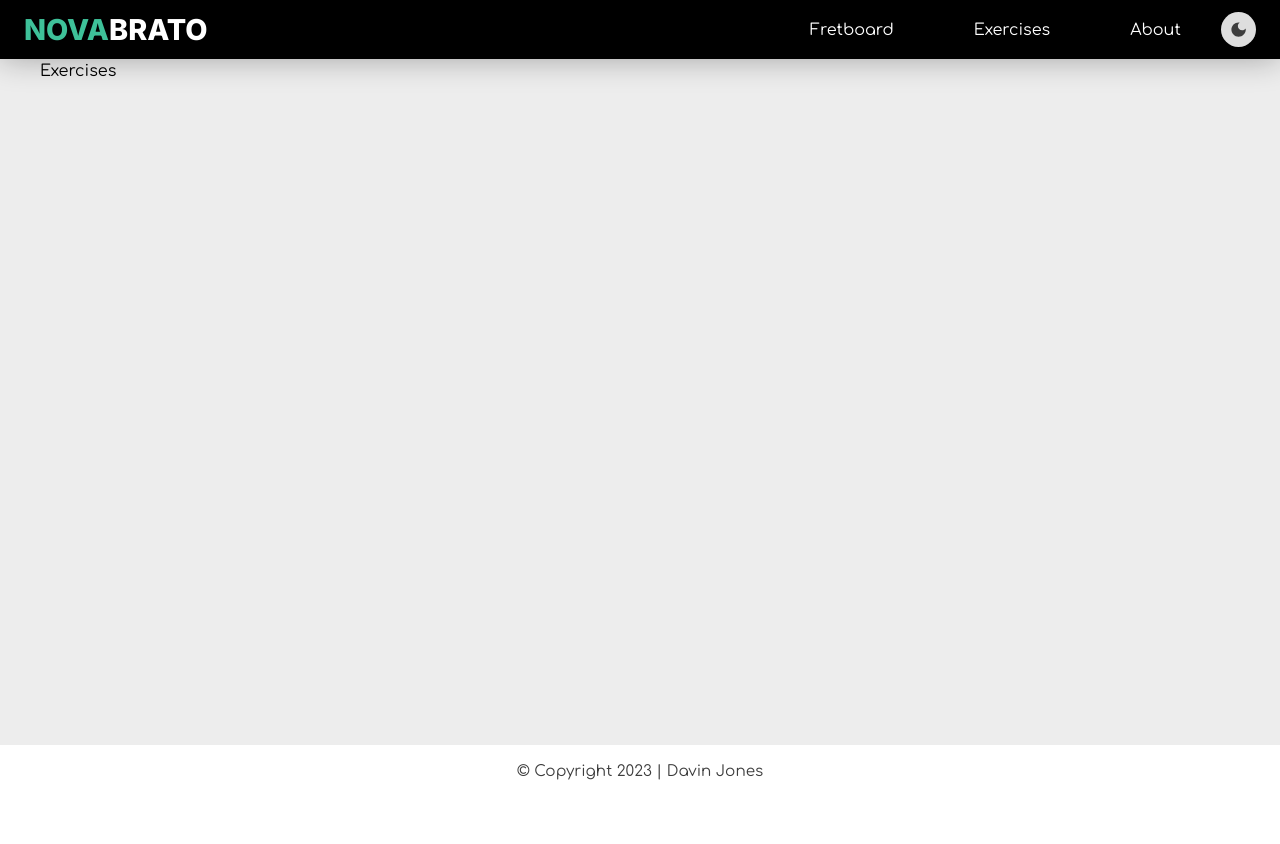
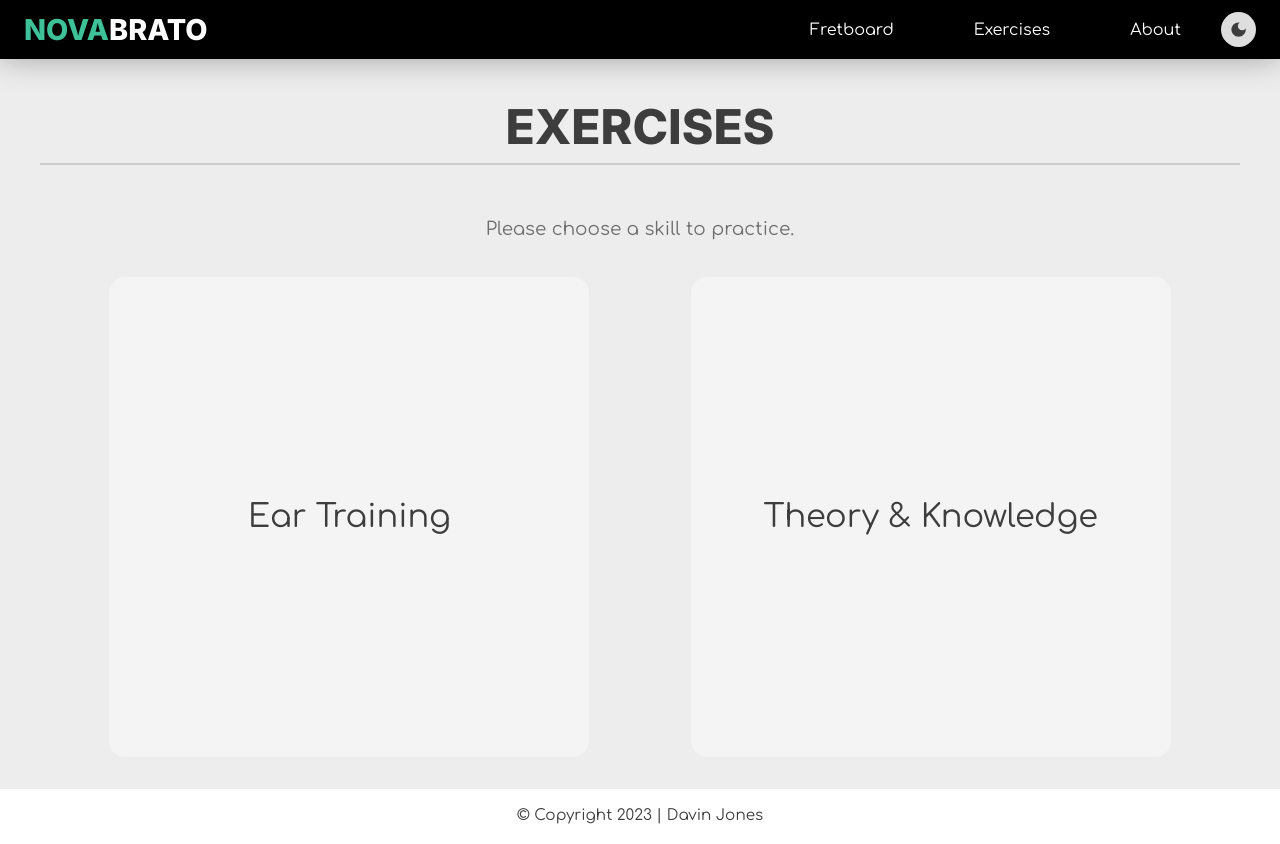
Before and after one commit to NovaSharx/Novabrato, a React (Create React App) app in the folder frontend/: page /exercises in a window 1280 px wide. Before the commit the page ends 800 px from the top, so only its background shows below. Built offline with nearby package versions, Linux system fonts and the light colour scheme.

Commit message:
Added initial layout for exercise category selection.

```diff
--- a/frontend/src/components/Exercises/Exercises.tsx
+++ b/frontend/src/components/Exercises/Exercises.tsx
@@ -1,9 +1,20 @@
 import { FC, ReactElement, useContext } from 'react';
 import { ThemeContext } from '../contexts/ThemeContext';
+import styled from '@emotion/styled';
 
 const Exercises: FC = (): ReactElement => {
 
     const { theme } = useContext(ThemeContext)!
+
+    const CategoryButton = styled.span`
+        background-color: ${theme.palette.background.primary};
+
+        &:hover {
+            color: white;
+            background-color: ${theme.palette.secondary.main};
+            box-shadow: 0rem 0rem 2rem 0rem ${theme.palette.shadow.primary};
+        }
+    `;
 
     return (
         <div id='exercises' style={{
@@ -11,9 +22,29 @@ const Exercises: FC = (): ReactElement => {
         }}>
 
             <div className='main-section-container'>
-                <div className='main-section'>
+                <div className='main-section' style={{ color: theme.palette.text.primary }}>
 
-                    Exercises
+                    <h2 style={{ borderBottom: `2px solid ${theme.palette.divider.tertiary}` }}>
+                        EXERCISES
+                    </h2>
+
+                    <div id='exercise-selection'>
+
+                        <p id='exercise-selection-prompt' style={{ color: theme.palette.text.secondary }}>Please choose a skill to practice.</p>
+
+                        <div id='exercise-categories'>
+
+                            <CategoryButton className='exercise-category'>
+                                <span>Ear Training</span>
+                            </CategoryButton>
+
+                            <CategoryButton className='exercise-category'>
+                                <span>Theory & Knowledge</span>
+                            </CategoryButton>
+
+                        </div>
+
+                    </div>
 
                 </div>
             </div>
--- a/frontend/src/stylesheets/css/main.css
+++ b/frontend/src/stylesheets/css/main.css
@@ -951,6 +951,56 @@ p {
 #exercises {
   flex-grow: 1;
 }
+#exercises h2 {
+  margin-top: 2rem;
+  margin-bottom: 3rem;
+  font-size: 3rem;
+  font-family: "Inter";
+  text-align: center;
+}
+#exercises #exercise-selection {
+  width: 100%;
+  height: 100%;
+  display: flex;
+  flex-direction: column;
+  justify-content: center;
+  align-items: center;
+}
+#exercises #exercise-selection #exercise-selection-prompt {
+  text-align: center;
+}
+#exercises #exercise-selection #exercise-categories {
+  display: flex;
+  justify-content: space-evenly;
+  width: 100%;
+}
+#exercises #exercise-selection #exercise-categories .exercise-category {
+  box-sizing: border-box;
+  margin: 2rem;
+  display: flex;
+  justify-content: center;
+  align-items: center;
+  width: 30rem;
+  height: 30rem;
+  font-size: 2rem;
+  border-radius: 1rem;
+  transition: 0.5s;
+}
+#exercises #exercise-selection #exercise-categories .exercise-category span {
+  display: flex;
+  justify-content: center;
+  align-items: center;
+  width: 100%;
+  height: 100%;
+}
+#exercises #exercise-selection #exercise-categories .exercise-category:hover {
+  cursor: pointer;
+  padding: 1rem;
+  font-size: 2.5rem;
+}
+#exercises #exercise-selection #exercise-categories .exercise-category:hover span {
+  border: 2px solid white;
+}
 
 #about {
   flex-grow: 1;
--- a/frontend/src/stylesheets/scss/pages/exercises/_exercises.scss
+++ b/frontend/src/stylesheets/scss/pages/exercises/_exercises.scss
@@ -1,4 +1,62 @@
 #exercises {
     flex-grow: 1;
 
+    h2 {
+        margin-top: 2rem;
+        margin-bottom: 3rem;
+        font-size: 3rem;
+        font-family: 'Inter';
+        text-align: center;
+    }
+
+    #exercise-selection {
+        width: 100%;
+        height: 100%;
+        display: flex;
+        flex-direction: column;
+        justify-content: center;
+        align-items: center;
+
+        #exercise-selection-prompt {
+            text-align: center;
+        }
+
+        #exercise-categories {
+            display: flex;
+            justify-content: space-evenly;
+            width: 100%;
+
+            .exercise-category {
+                box-sizing: border-box;
+                margin: 2rem;
+                display: flex;
+                justify-content: center;
+                align-items: center;
+                width: 30rem;
+                height: 30rem;
+                font-size: 2rem;
+                border-radius: 1rem;
+                transition: 0.5s;
+
+                span {
+                    display: flex;
+                    justify-content: center;
+                    align-items: center;
+                    width: 100%;
+                    height: 100%;
+                }
+
+                &:hover {
+                    cursor: pointer;
+                    padding: 1rem;
+                    font-size: 2.5rem;
+
+                    span {
+                        border: 2px solid white;
+                    }
+                }
+
+            }
+        }
+    }
 }
```
Also changed, not shown: 1 other file (tests, documents, lock files or other folders).
